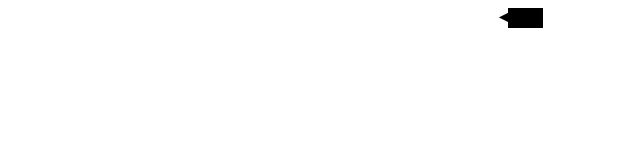
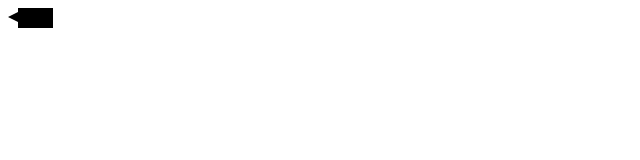
Before and after one commit to Metam0rf/metam0rf.github.io, a plain HTML site: page Module_6/DZ_6_7/index.html in a window 1280 px wide. Shown: the whole page, without its empty margins (0-640 px from the left). Drawn offline with Linux system fonts and the light colour scheme.

Commit message:
Module 6 (1-7) (fix 2)

```diff
--- a/Module_6/DZ_6_7/css/style.css
+++ b/Module_6/DZ_6_7/css/style.css
@@ -1,14 +1,19 @@
+
 
 div.figure{
     background-color: black;
+    display: inline-block;
     width: 35px;
     height: 20px;
-    margin-left: 500px;
-    position: relative;
+    position: absolute;
+    margin: auto;
 }
 
-div.figure::before{
-    content: '◄';
-    position: absolute;
-    right: 90%;
+.figuretriangle {
+    width: 0;
+    height: 0;
+    border-top: 5px solid transparent;
+    border-right: 10px solid black;
+    border-bottom: 5px solid transparent;
+    display: inline-block;
 }
--- a/Module_6/DZ_6_7/index.html
+++ b/Module_6/DZ_6_7/index.html
@@ -6,6 +6,7 @@
     <title>DZ_6_1</title>
 </head>
 <body>
-    <div class="figure"></div>
+        <div class="figuretriangle"></div>
+        <div class="figure"></div>
 </body>
 </html>
```
